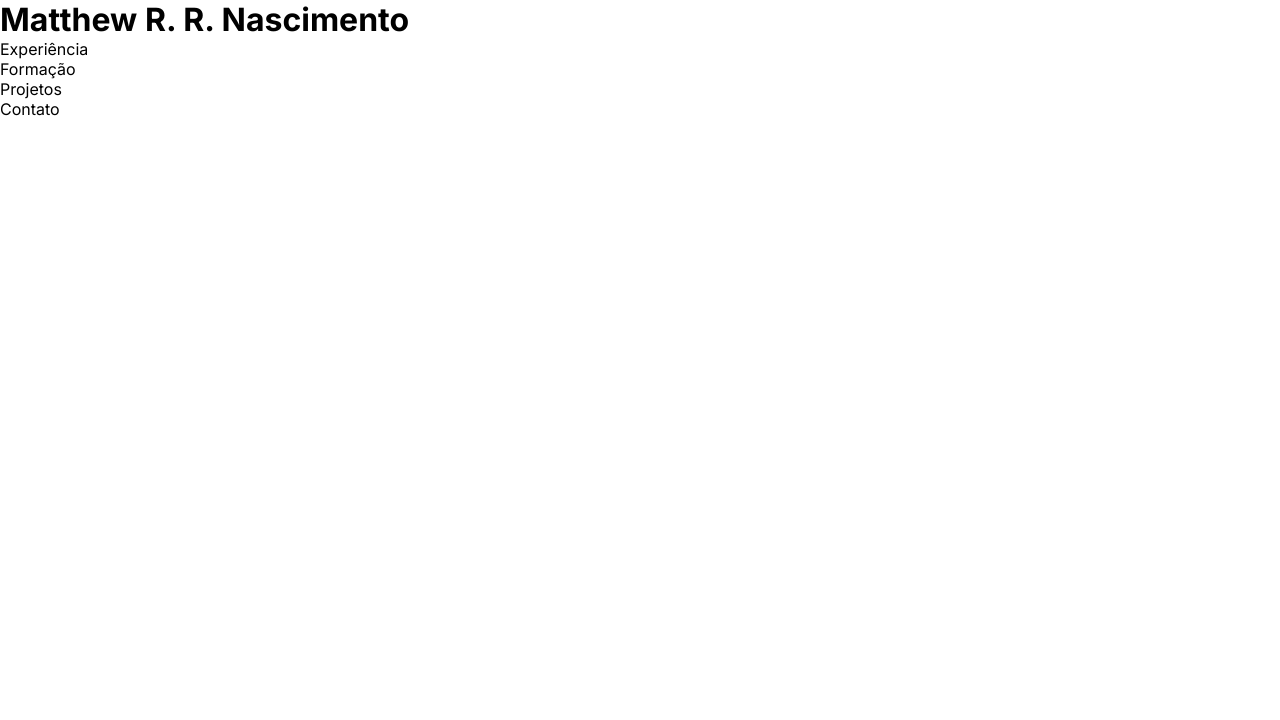
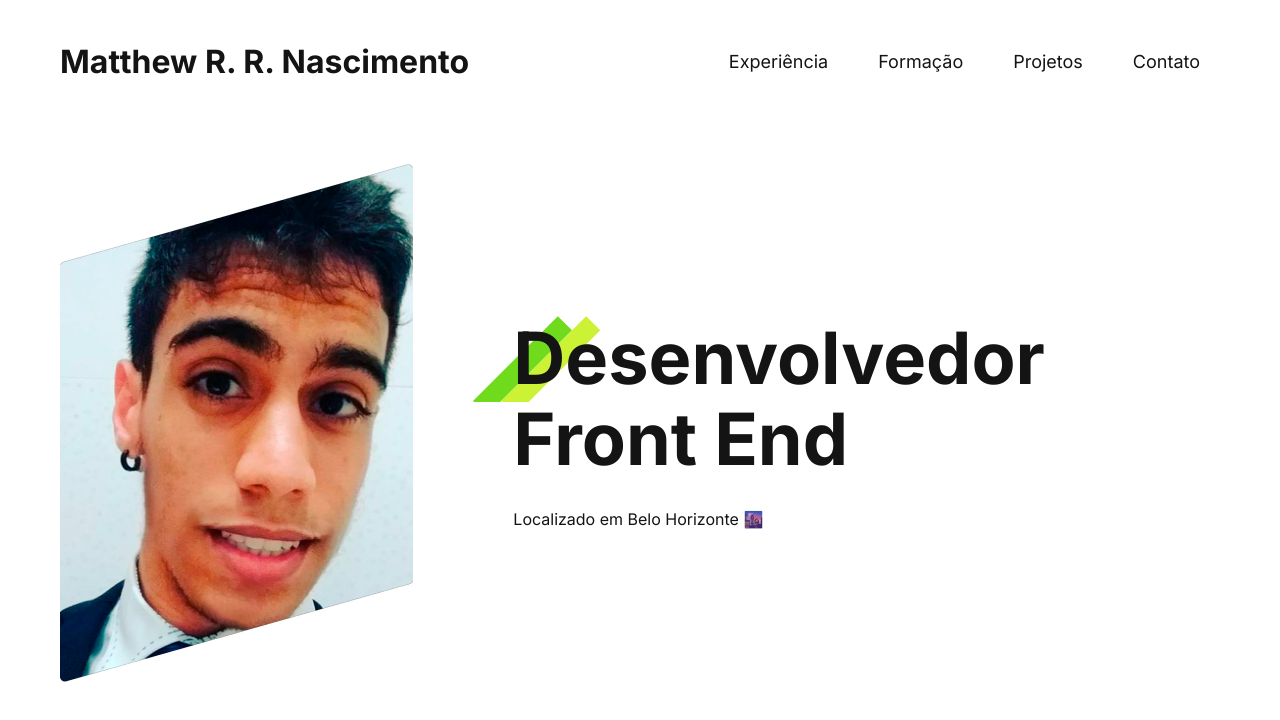
Before and after one commit to xMattRx/portfolio-matthew, a Next.js app: page / in a window 1280 px wide. Shown: the top 720 px of the page. Built offline with nearby package versions, Linux system fonts and the light colour scheme.

Commit message:
feat: header done

```diff
--- a/src/app/globals.scss
+++ b/src/app/globals.scss
@@ -1,95 +1,19 @@
-:root {
-  --max-width: 1100px;
-  --border-radius: 12px;
-  --font-mono: ui-monospace, Menlo, Monaco, "Cascadia Mono", "Segoe UI Mono",
-    "Roboto Mono", "Oxygen Mono", "Ubuntu Monospace", "Source Code Pro",
-    "Fira Mono", "Droid Sans Mono", "Courier New", monospace;
-
-  --foreground-rgb: 0, 0, 0;
-  --background-start-rgb: 214, 219, 220;
-  --background-end-rgb: 255, 255, 255;
-
-  --primary-glow: conic-gradient(
-    from 180deg at 50% 50%,
-    #16abff33 0deg,
-    #0885ff33 55deg,
-    #54d6ff33 120deg,
-    #0071ff33 160deg,
-    transparent 360deg
-  );
-  --secondary-glow: radial-gradient(
-    rgba(255, 255, 255, 1),
-    rgba(255, 255, 255, 0)
-  );
-
-  --tile-start-rgb: 239, 245, 249;
-  --tile-end-rgb: 228, 232, 233;
-  --tile-border: conic-gradient(
-    #00000080,
-    #00000040,
-    #00000030,
-    #00000020,
-    #00000010,
-    #00000010,
-    #00000080
-  );
-
-  --callout-rgb: 238, 240, 241;
-  --callout-border-rgb: 172, 175, 176;
-  --card-rgb: 180, 185, 188;
-  --card-border-rgb: 131, 134, 135;
-}
-
-@media (prefers-color-scheme: dark) {
-  :root {
-    --foreground-rgb: 255, 255, 255;
-    --background-start-rgb: 0, 0, 0;
-    --background-end-rgb: 0, 0, 0;
-
-    --primary-glow: radial-gradient(rgba(1, 65, 255, 0.4), rgba(1, 65, 255, 0));
-    --secondary-glow: linear-gradient(
-      to bottom right,
-      rgba(1, 65, 255, 0),
-      rgba(1, 65, 255, 0),
-      rgba(1, 65, 255, 0.3)
-    );
-
-    --tile-start-rgb: 2, 13, 46;
-    --tile-end-rgb: 2, 5, 19;
-    --tile-border: conic-gradient(
-      #ffffff80,
-      #ffffff40,
-      #ffffff30,
-      #ffffff20,
-      #ffffff10,
-      #ffffff10,
-      #ffffff80
-    );
-
-    --callout-rgb: 20, 20, 20;
-    --callout-border-rgb: 108, 108, 108;
-    --card-rgb: 100, 100, 100;
-    --card-border-rgb: 200, 200, 200;
-  }
-}
-
 * {
   box-sizing: border-box;
   padding: 0;
   margin: 0;
 }
-
-html,
-body {
-  max-width: 100vw;
-  overflow-x: hidden;
+body{
+  font-family: "Fira Sans", Arial, sans-serif;
+  color: #141414;
 }
-
-body {
-
+h1,h2,h3,h4,h5,h6,p{
+  margin: 0px;
 }
-
-a {
-  color: inherit;
-  text-decoration: none;
+ul{
+  list-style: none;
 }
+img{
+  max-width: 100%;
+  display: block;
+}
--- a/src/app/page.module.scss
+++ b/src/app/page.module.scss
@@ -1,3 +1,77 @@
+//Header
 .header{
+  display: flex;
+  max-width: 1200px;
+  padding: 20px;
+  margin: 0 auto;
+  justify-content: space-between;
+  align-items: center;
+  flex-direction: column;
+  gap: 40px;
+  @media screen and (min-width: 1000px) {
+    gap: 0px;
+    flex-direction: row;
+    padding: 40px 20px;
+  }
 
+
+  &__menu{
+    display: flex;
+    gap: 10px;
+    flex-wrap: wrap;
+    justify-content: center;
+    @media screen and (min-width: 1000px) {
+    }
+  }
+
+  &__link{
+    background: #f5f5f5;
+    border-radius: 4px;
+    font-size: 1.125rem;
+    line-height: 1.3;
+    padding: 10px 20px;
+    text-decoration: none;
+    color: #141414;
+    display: block;
+    @media screen and (min-width: 1000px) {
+      background: transparent;
+      border-radius: 0px;
+
+    }
+  }
 }
+//Header
+
+//introducao
+.introducao{
+  max-width: 1200px;
+  padding: 40px 20px;
+  margin: 0 auto;
+  display: grid;
+  grid-template-columns: 1fr 2fr;
+  gap: 100px;
+  align-items: center;
+  &__image{
+    width:360px;
+    height:520px;
+  }
+  &__title{
+    font-size: 4.5rem;
+    line-height: 1.125;
+    margin-bottom: 30px;
+    position: relative;
+
+    &::before{
+      content: "";
+      display: block;
+      width: 130px;
+      height: 100px;
+      background: url('./assets/detalhe.svg') no-repeat;
+      position: absolute;
+      top: -15px;
+      left: -40px;
+      z-index: -1;
+    }
+  }
+}
+//introducao
--- a/src/app/page.tsx
+++ b/src/app/page.tsx
@@ -1,17 +1,32 @@
+import Image from "next/image";
+import photo from './assets/perfil.png';
 import styles from "./page.module.scss";
 
 export default function Home() {
   return (
+    <>
     <header className={styles.header}>
       <h1>Matthew R. R. Nascimento</h1>
       <nav>
         <ul className={styles.header__menu}>
-          <li><a href="#experiencia">Experiência</a></li>
-          <li><a href="#formacao">Formação</a></li>
-          <li><a href="#projetos">Projetos</a></li>
-          <li><a href="#contato">Contato</a></li>
+          <li><a className={styles.header__link} href="#experiencia">Experiência</a></li>
+          <li><a className={styles.header__link} href="#formacao">Formação</a></li>
+          <li><a className={styles.header__link} href="#projetos">Projetos</a></li>
+          <li><a className={styles.header__link} href="#contato">Contato</a></li>
         </ul>
       </nav>
     </header>
+
+    <main className={styles.introducao}>
+      <Image className={styles.introducao__image}  src={photo} alt="Matthew foto" />
+      <div>
+        <h1 className={styles.introducao__title}>Desenvolvedor<br/> Front End</h1>
+        <p>Localizado em Belo Horizonte &#x1F306;</p>
+      </div>
+    </main>
+
+    </>
+
+
   );
 }
```
Also changed, not shown: src/app/assets/detalhe.svg (added).
